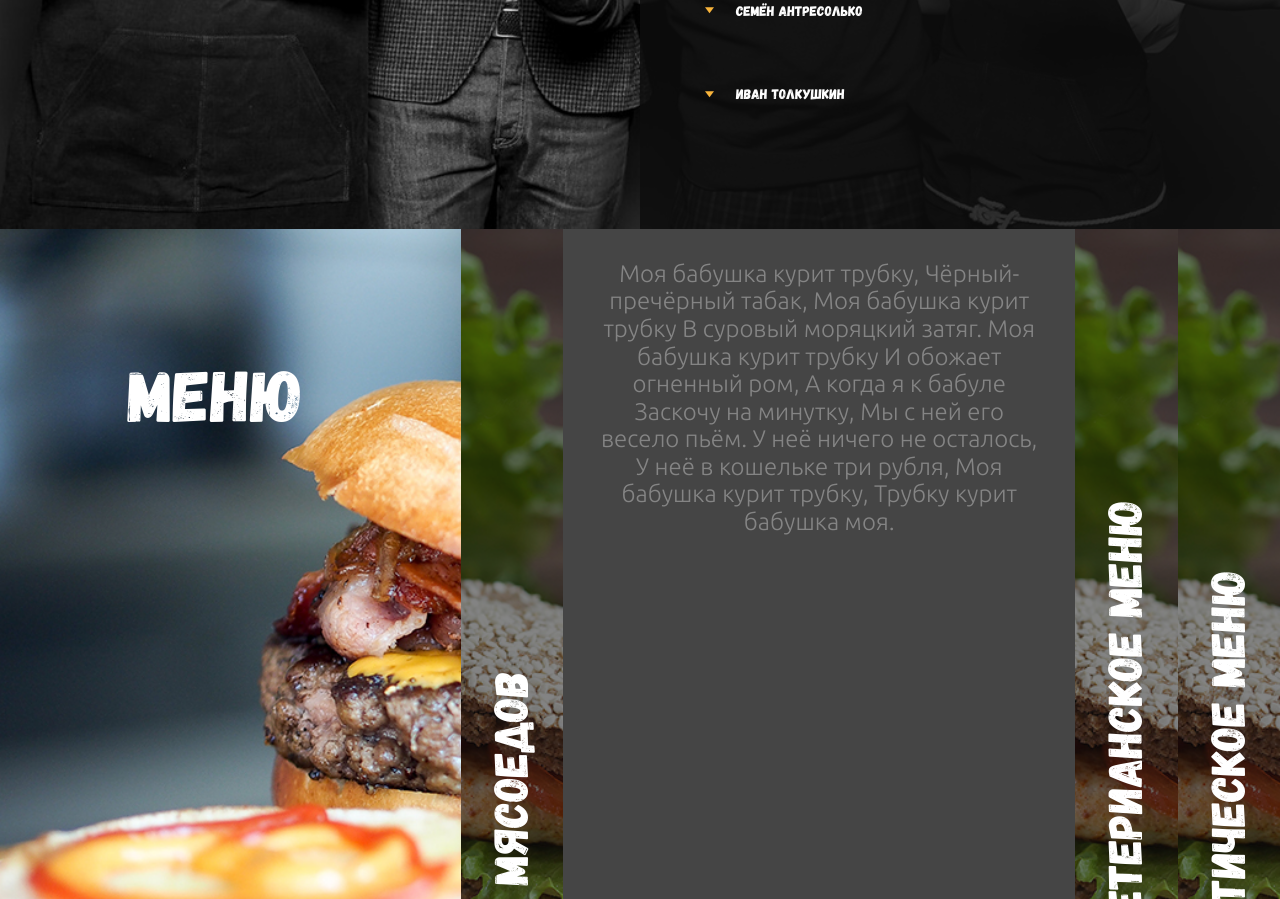
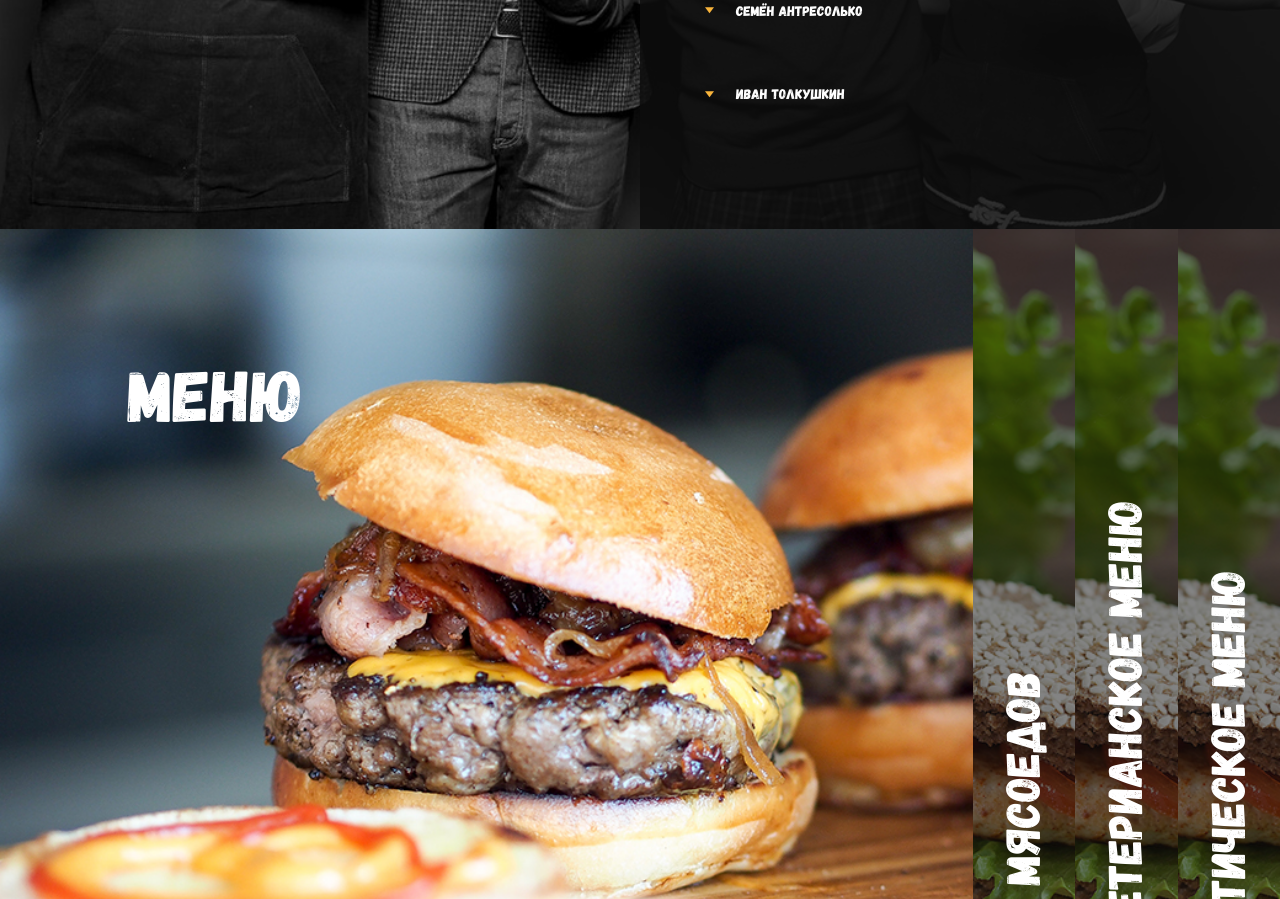
Before and after one commit to Sokolov45/burgers, a plain HTML site: page index.html in a window 1280 px wide. Shown: the part 2971-3870 px from the top of the page. Drawn offline with Linux system fonts and the light colour scheme.

```diff
--- a/index.html
+++ b/index.html
@@ -114,7 +114,6 @@
     <!-- секция "бургеры" -->
     <section class="burgers">
       <div class="container burgers-container">
-<!-- ----------------------------------------------------------------------------         -->
        <ul class='slides'>
           <li class='slide'>
             <div class="burgers__pic-wrap">
@@ -289,7 +288,7 @@
     <section class="menu">
       <div class="title title--menu">Меню</div>
       <ul class="menu__list">
-        <li class="menu__item menu__item--active">
+        <li class="menu__item">
           <div class="menu__item-title">
             <p>Для мясоедов</p>
           </div>
--- a/js/main.js
+++ b/js/main.js
@@ -32,3 +32,6 @@
 }
 
 show(currentSlide);
+
+
+var slides = document.getElementsByClassName("menu__item");
```
